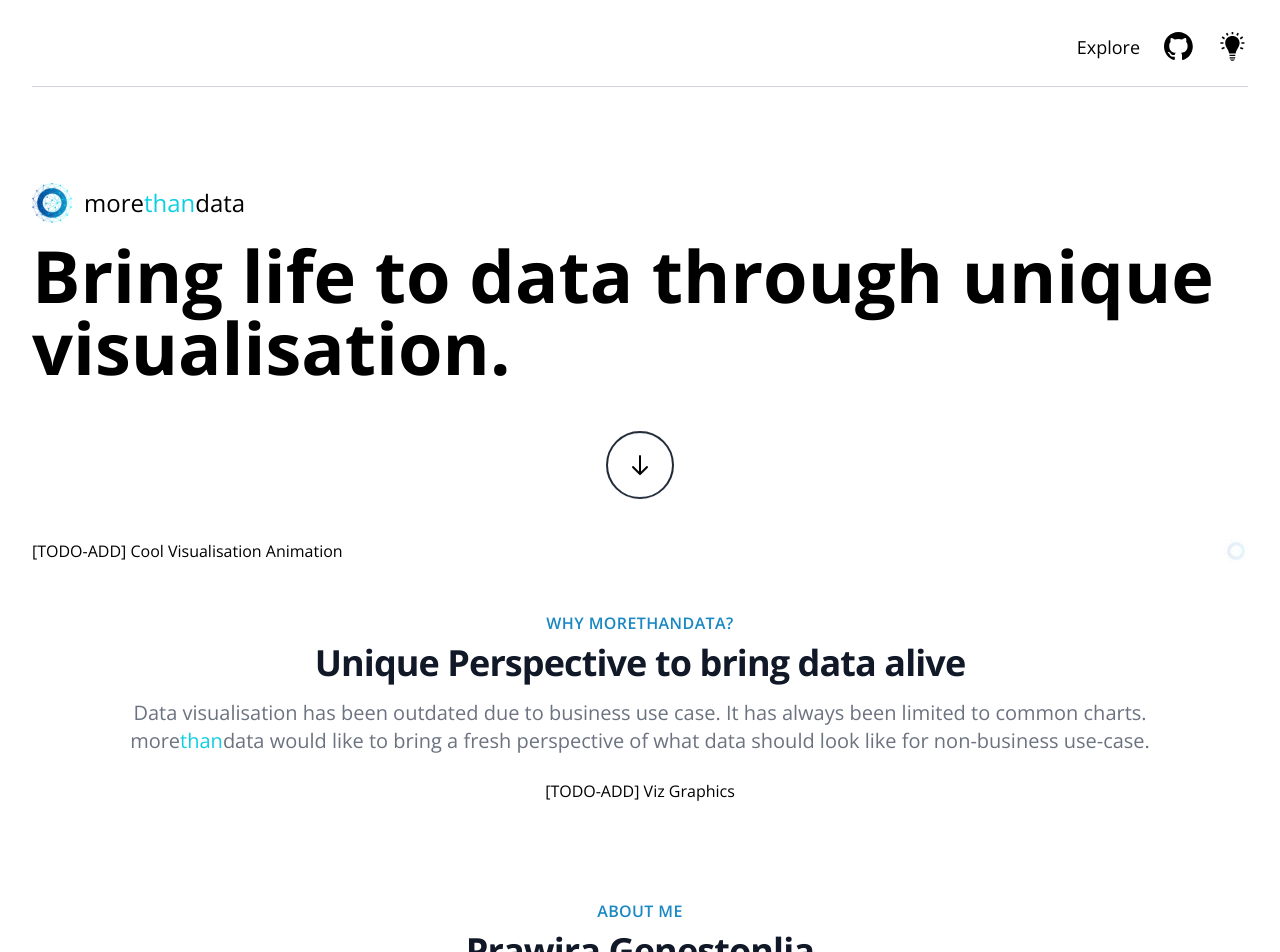
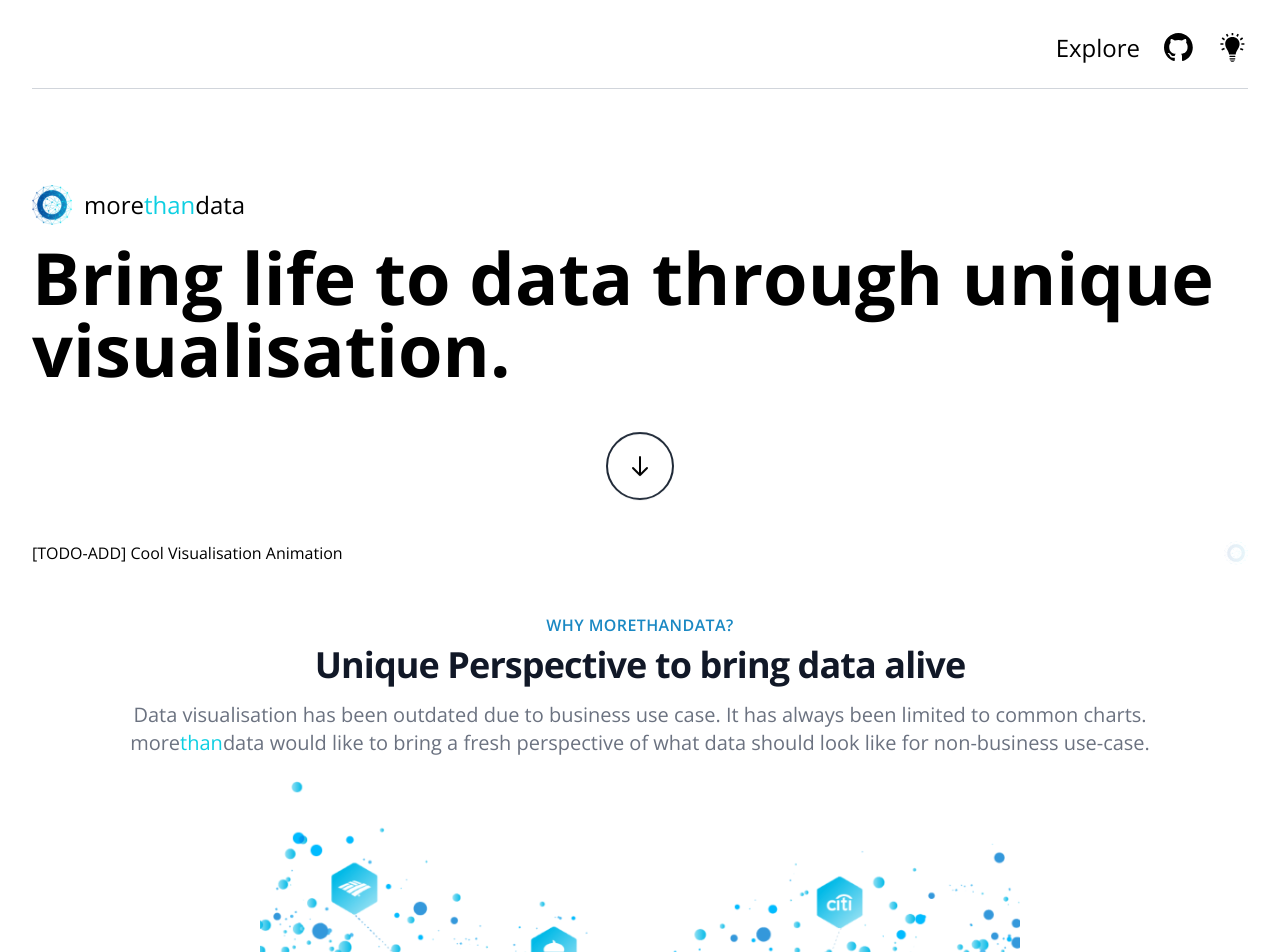
Before and after one commit to PrawiraGenestonlia/morethandata, a React (Create React App) app: page / in a window 1280 px wide. Shown: the top 952 px of the page. Built offline with nearby package versions, Linux system fonts and the light colour scheme.

Commit message:
add: data

```diff
--- a/src/pages/general/landing.tsx
+++ b/src/pages/general/landing.tsx
@@ -4,8 +4,9 @@ import Logo from '@assets/MoreThanDataLogo/logo.svg';
 import { Link } from 'react-router-dom';
 import FSLight from '@assets/FullStack/FSLight.png';
 import FSDark from '@assets/FullStack/FSDark.png';
+import Data from '@assets/FullStack/Data.png';
 import WiraAvatar from '@assets/Personal/wira.jpeg';
-import { useEffect, useRef } from 'react';
+import { useRef } from 'react';
 
 interface IComponentProps {
 
@@ -15,16 +16,12 @@ const Component = (props: IComponentProps) => {
   const [theme,] = useTheme();
   const aboutRef = useRef<HTMLDivElement | null>(null);
 
-  useEffect(() => {
-    console.log(aboutRef)
-  }, [aboutRef])
-
   return (
     <Layout fade padding flex footer>
       {/* section */}
       <div>
         <div className="flex flex-row border-b border-gray-300 dark:border-gray-600 pb-6">
-          <div className="w-full flex justify-end text-lg items-center">
+          <div className="w-full flex justify-end text-2xl items-center">
             <div className="cursor-pointer mr-6 hover:text-gray-500"><Link to="/app/home">Explore</Link></div>
             <div className="cursor-pointer mr-6 hover:text-gray-500 flex justify-center">
               <a href="https://github.com/PrawiraGenestonlia/morethandata" target="_blank" rel="noreferrer"><svg className="cursor-pointer fill-current" xmlns="http://www.w3.org/2000/svg" width="30" height="30" viewBox="0 0 30 30"><path transform="scale(1.2,1.2)" d="M12 0c-6.626 0-12 5.373-12 12 0 5.302 3.438 9.8 8.207 11.387.599.111.793-.261.793-.577v-2.234c-3.338.726-4.033-1.416-4.033-1.416-.546-1.387-1.333-1.756-1.333-1.756-1.089-.745.083-.729.083-.729 1.205.084 1.839 1.237 1.839 1.237 1.07 1.834 2.807 1.304 3.492.997.107-.775.418-1.305.762-1.604-2.665-.305-5.467-1.334-5.467-5.931 0-1.311.469-2.381 1.236-3.221-.124-.303-.535-1.524.117-3.176 0 0 1.008-.322 3.301 1.23.957-.266 1.983-.399 3.003-.404 1.02.005 2.047.138 3.006.404 2.291-1.552 3.297-1.23 3.297-1.23.653 1.653.242 2.874.118 3.176.77.84 1.235 1.911 1.235 3.221 0 4.609-2.807 5.624-5.479 5.921.43.372.823 1.102.823 2.222v3.293c0 .319.192.694.801.576 4.765-1.589 8.199-6.086 8.199-11.386 0-6.627-5.373-12-12-12z" /></svg></a>
@@ -46,13 +43,15 @@ const Component = (props: IComponentProps) => {
       {/* section */}
       <div className="relative h-full">
         <div className="w-full h-full absolute t-0 bg-mtd-logo bg-no-repeat bg-right bg-contain bg-opacity-25 opacity-10">&#8203;</div>
-        <div className="mt-6">[TODO-ADD] Cool Visualisation Animation</div>
+        <div className="mt-6">[TODO-ADD] Cool Visualisation Animation
+
+        </div>
       </div>
 
 
       {/* section */}
       <div className="py-12 ">
-        <div className="max-w-7xl mx-auto lg:px-8">
+        <div className="max-w-9xl mx-auto lg:px-8">
           <div className="lg:text-center">
             <h2 className="text-base text-mtd-300 dark:text-mtd-200 font-semibold tracking-wide uppercase">WHY MORETHANDATA?</h2>
             <p className="mt-2 text-3xl leading-8 font-bold tracking-tight text-gray-900 dark:text-gray-200 sm:text-4xl">
@@ -62,13 +61,13 @@ const Component = (props: IComponentProps) => {
               Data visualisation has been outdated due to business use case. It has always been limited to common charts.
               more<span className="text-mtd-200">than</span>data would like to bring a fresh perspective of what data should look like for non-business use-case.
             </p>
-            <div className="mt-6">[TODO-ADD] Viz Graphics</div>
+            <div className="mt-6"><img className="w-full object-contain max-h-96" alt="data" src={Data} /></div>
           </div>
         </div>
       </div>
 
       {/* section */}
-      <div className="py-12" ref={(ref) => console.log(ref)}>
+      <div className="py-12" ref={aboutRef}>
         <div className="max-w-9xl mx-auto lg:px-8">
           <div className="lg:text-center">
             <h2 className="text-base text-mtd-300 dark:text-mtd-200 font-semibold tracking-wide uppercase">ABOUT ME</h2>
```
Also changed, not shown: src/assets/FullStack/Data.png (added).
